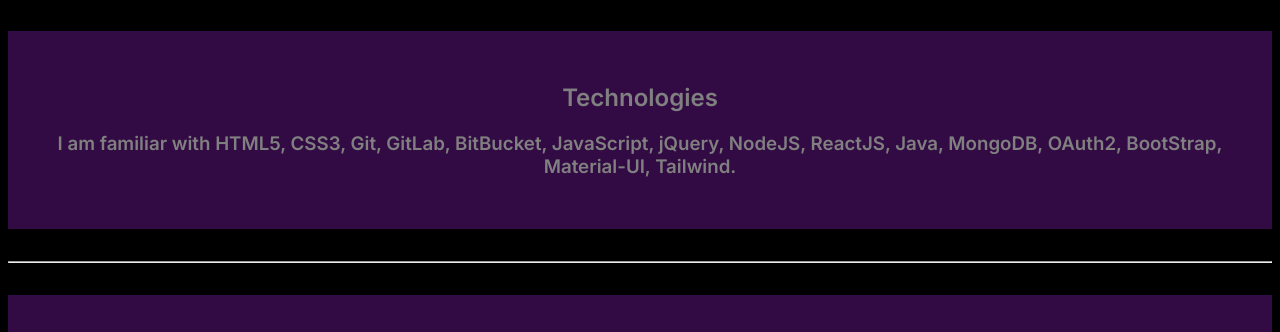
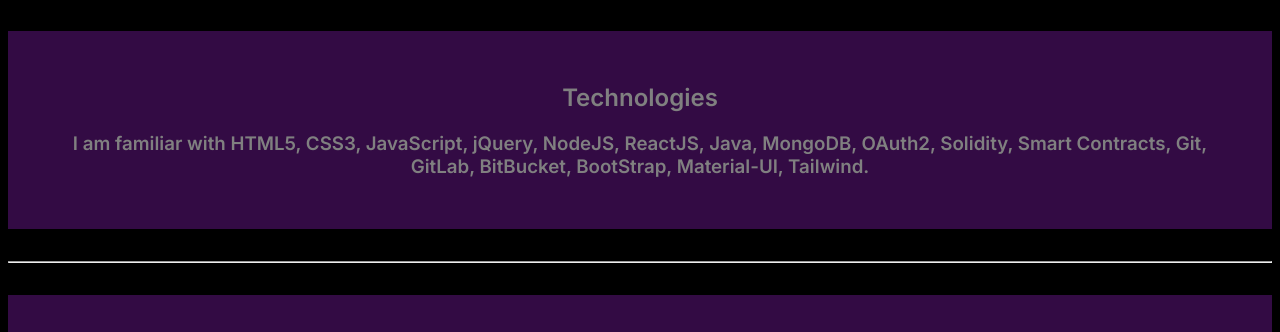
Before and after one commit to 7suyash7/my-portfolio-site, a plain HTML site: page index.html in a window 1280 px wide. Shown: the part 468-800 px from the top of the page. Drawn offline with Linux system fonts and the light colour scheme.

Commit message:
updated header page

```diff
--- a/index.html
+++ b/index.html
@@ -30,7 +30,7 @@
         </header>
         <section class="ow">
      <h1>Technologies</h1>
-     <h3 class="section-left">I am familiar with HTML5, CSS3, Git, GitLab, BitBucket, JavaScript, jQuery, NodeJS, ReactJS, Java, MongoDB, OAuth2, BootStrap, Material-UI, Tailwind.</h3>
+     <h3 class="section-left">I am familiar with HTML5, CSS3, JavaScript, jQuery, NodeJS, ReactJS, Java, MongoDB, OAuth2, Solidity, Smart Contracts, Git, GitLab, BitBucket, BootStrap, Material-UI, Tailwind.</h3>
     </section>
 <hr>
     <section class="ow">
```
